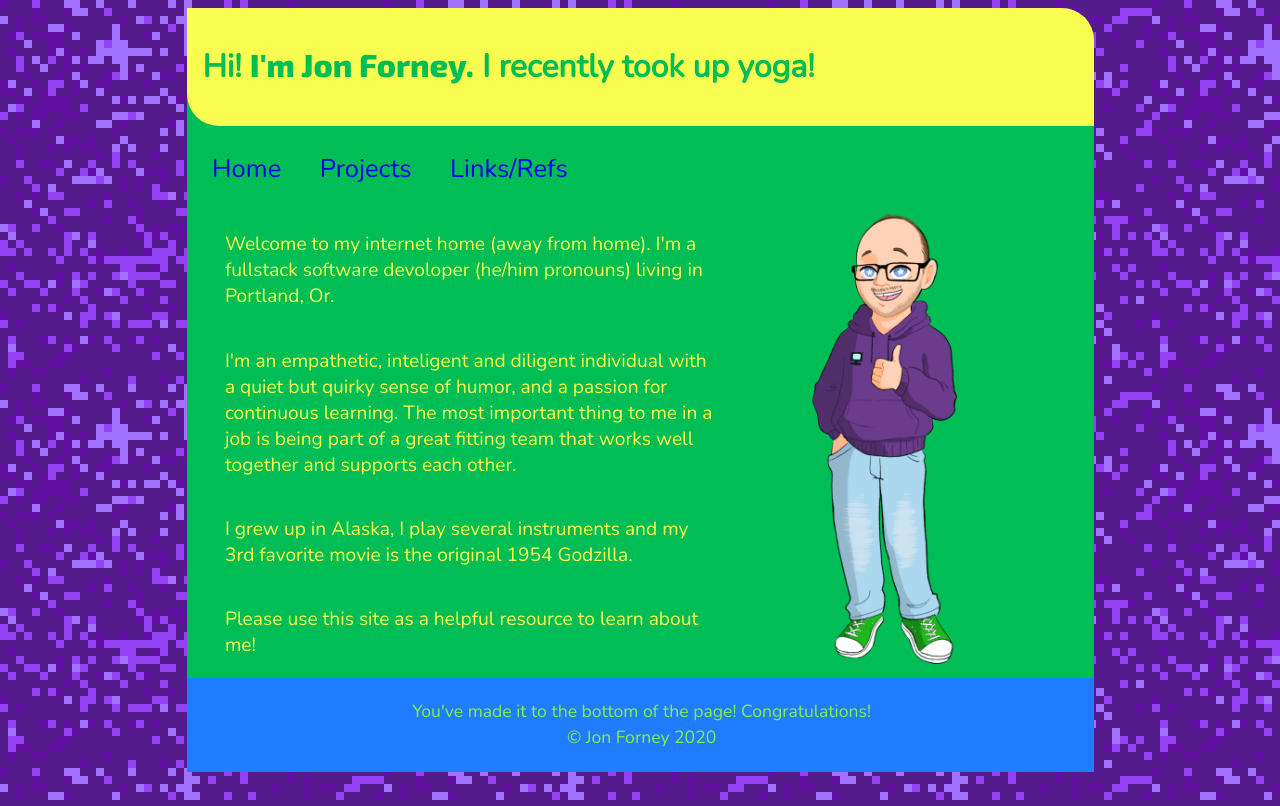
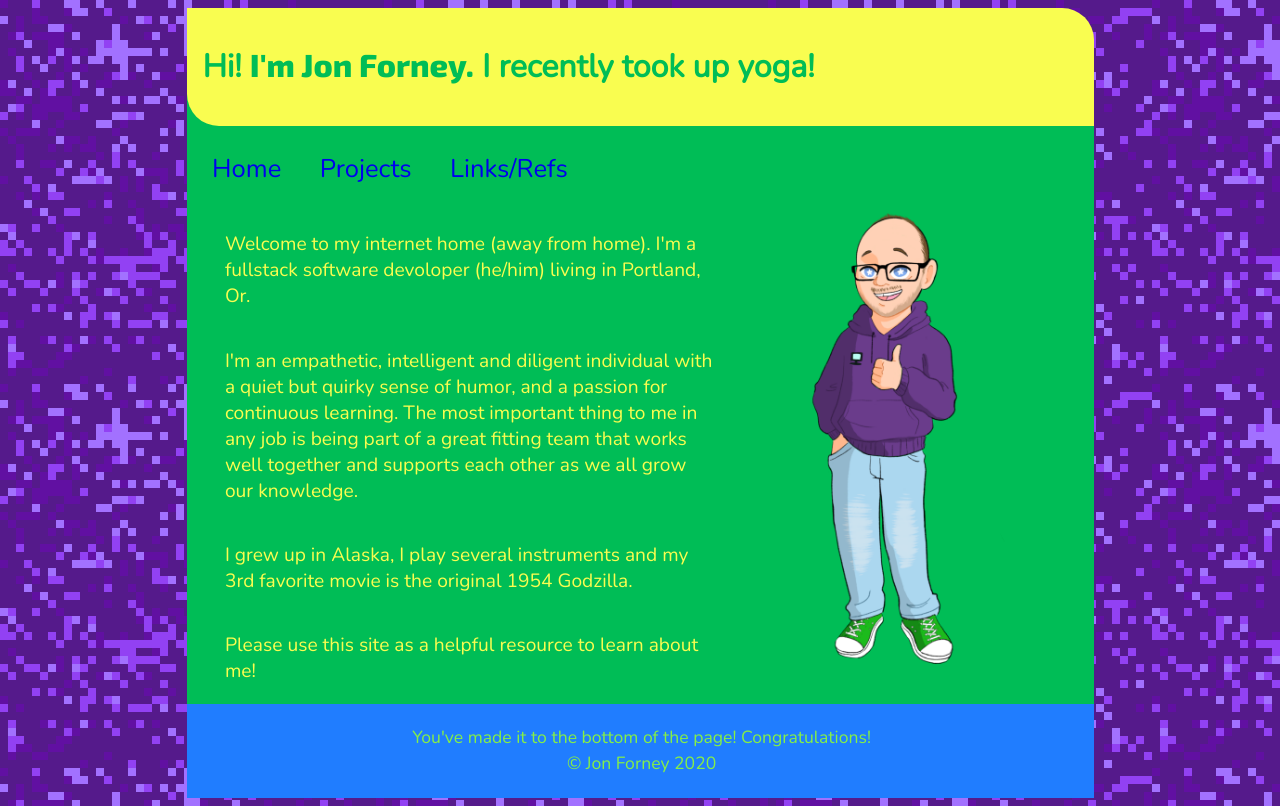
Before and after one commit to MustardJoe/project-alphatron-were-eagle, a React app: page / in a window 1280 px wide. Built offline with nearby package versions, Linux system fonts and the light colour scheme.

Commit message:
fixed some stuff

```diff
--- a/src/components/home/Home.js
+++ b/src/components/home/Home.js
@@ -13,15 +13,15 @@ function Home() {
         <div></div>
         <div className={styles.textPara}>
           Welcome to my internet home (away from home). I&apos;m a
-          fullstack software devoloper (he/him pronouns) living
+          fullstack software devoloper (he/him) living
           in Portland, Or.
         </div>
 
         <div className={styles.textPara}>
-          I&apos;m an empathetic, inteligent and diligent individual
+          I&apos;m an empathetic, intelligent and diligent individual
           with a quiet but quirky sense of humor, and a passion for continuous learning.
-          The most important thing to me in a job is being part of a great fitting team
-          that works well together and supports each other.
+          The most important thing to me in any job is being part of a great fitting team
+          that works well together and supports each other as we all grow our knowledge.
         </div>
 
         <div className={styles.textPara}>
--- a/src/services/randomHeaderMsg.js
+++ b/src/services/randomHeaderMsg.js
@@ -1,6 +1,4 @@
 function randomHeaderMsg() {
-  const selectNumbDec = Math.random() * 19;
-  const wholeRandNumb = Math.floor(selectNumbDec);
 
   const headerMsgs = [
     'JavaScript is my friend',
@@ -11,7 +9,7 @@ function randomHeaderMsg() {
     'Let\'s use our powers for good!',
     'Let\'s use our powers for good!',
     'Great Job!',
-    'You should consider hiring me!',
+    'I hope you consider hiring me!',
     'Aspiring JavaScript Wizard',
     'I recently took up yoga!',
     'Meditation is good for you!',
@@ -25,7 +23,8 @@ function randomHeaderMsg() {
     'You\'ve reached level 999'
   ];
 
-  const selectedMsg = headerMsgs[wholeRandNumb];
+  let randomIndex = Math.floor(Math.random() * (headerMsgs.length - 1));
+  const selectedMsg = headerMsgs[randomIndex];
   return selectedMsg;
 }
 
```
